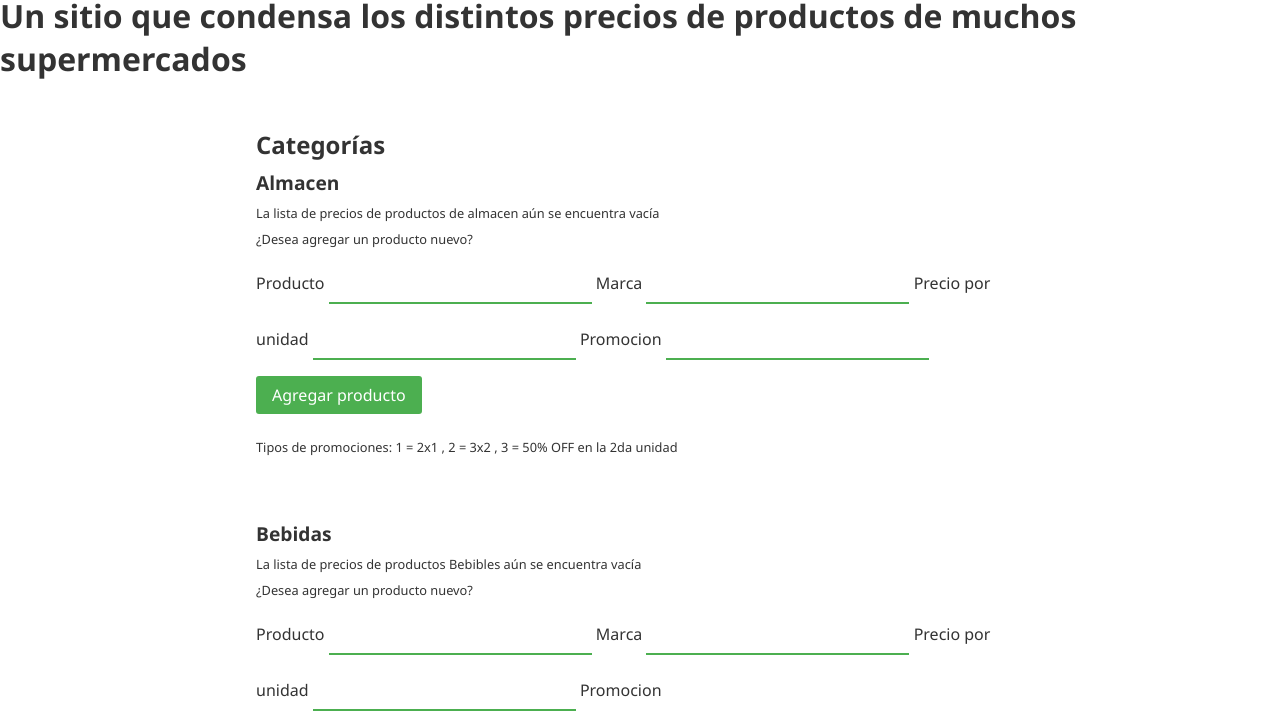
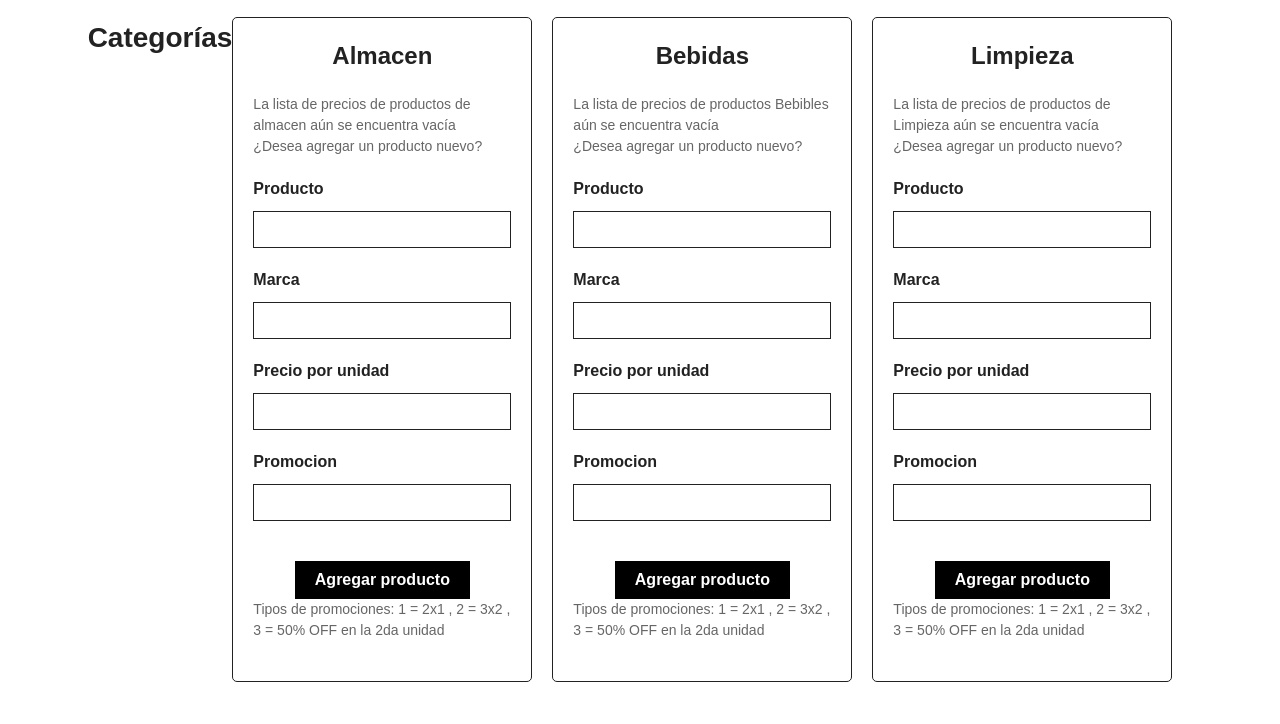
Before and after one commit to GabrielIvanRodriguez/changuito, a plain HTML site: page index.html in a window 1280 px wide. Shown: the part 87-811 px from the top of the page. Drawn offline with Linux system fonts and the light colour scheme.

Commit message:
Entrega 3 final 3

```diff
--- a/script.js
+++ b/script.js
@@ -97,9 +97,7 @@ function eraseProduct (nodo){
         return producto.ident != eraseID;
     }
     let filtered;
-    acumulator--;
-    let acumulatorJson = JSON.stringify(acumulator);
-    localStorage.setItem("acumulator",acumulatorJson);
+
     switch (boxName){
         case "Almacen":
             listNodo.innerHTML=``;
@@ -125,12 +123,12 @@ function eraseProduct (nodo){
             localStorage.setItem("cleaningArr",cleaningJson);
             showProd(cleaningArr,boxNodo);
             break;
-        case "Cuidado personal":
+        case "CuidadoPersonal":
             listNodo.innerHTML=``;
             filtered = personalCareArr.filter(deleteProd);
             personalCareArr = filtered;
-            let personalJson = JSON.stringify(personalArr);
-            localStorage.setItem("personalArr",personalJson);
+            let personalJson = JSON.stringify(personalCareArr);
+            localStorage.setItem("personalCareArr",personalJson);
             showProd(personalCareArr,boxNodo);
             break;
         }
@@ -199,10 +197,10 @@ function newProduct (nod){
                 break;
             case "CuidadoPersonal":
                 listNod.innerHTML=``;
-                personalArr.push(producto);
-                let personalJson = JSON.stringify(personalArr);
-                localStorage.setItem("personalArr",personalJson);
-                showProd(personalArr,boxNod);
+                personalCareArr.push(producto);
+                let personalJson = JSON.stringify(personalCareArr);
+                localStorage.setItem("personalCareArr",personalJson);
+                showProd(personalCareArr,boxNod);
                 break;
             }
         }else{
@@ -327,20 +325,20 @@ let auxDrinks = drinksBox.querySelector(".aux");
 
         //LECTURA E INICIALIZACION PERSONAL CARE
 
-        let personalArr = [];
+        let personalCareArr = [];
 
 
-        if(localStorage.getItem("personalArr") == null){
-            let personalJson = JSON.stringify(personalArr);
-            localStorage.setItem("personalArr",personalJson);
+        if(localStorage.getItem("personalCareArr") == null){
+            let personalJson = JSON.stringify(personalCareArr);
+            localStorage.setItem("personalCareArr",personalJson);
             let emptyPersonal = document.createElement("div");
             emptyPersonal.innerHTML =`<p>La lista de precios de productos de Cuidado personal aún se encuentra vacía</p>
                                     <p>¿Desea agregar un producto nuevo?</p>`
             auxPersonal.append(emptyPersonal);
         }else{
-            personalArr = localStorage.getItem("personalArr");
-            personalArr = JSON.parse(personalArr);
-            if(personalArr.length == 0){
+            personalCareArr = localStorage.getItem("personalCareArr");
+            personalCareArr = JSON.parse(personalCareArr);
+            if(personalCareArr.length == 0){
                 let emptyPersonal = document.createElement("div");
                 emptyPersonal.innerHTML =`<p>La lista de precios de productos de Cuidado personal aún se encuentra vacía</p>
                                         <p>¿Desea agregar un producto nuevo?</p>`
--- a/style.css
+++ b/style.css
@@ -1,125 +1,137 @@
 
+/* Reset de estilos */
 * {
+  box-sizing: border-box;
   margin: 0;
   padding: 0;
-    box-sizing: border-box;
-    font-family: 'Segoe UI', Tahoma, Geneva, Verdana, sans-serif;
-    color: #333;
 }
-/* tamaño de fuente predeterminado y la familia de fuente */
+/* Estilos generales */
 body {
-    font-size: 16px;
   font-family: Arial, sans-serif;
+  background-color: #fff;
+  color: #222;
+  line-height: 1.5;
 }
 
-  /* Configuración de los encabezados */
-  h1 {
-    font-size: 3rem;
-    font-weight: bold;
-    margin-bottom: 1rem;
+.container {
+  max-width: 1200px;
+  margin: 0 auto;
+  padding: 20px;
 }
 
-  h2 {
-    font-size: 2rem;
-    font-weight: bold;
-    margin-bottom: 1rem;
+/* Estilos para la sección Categories */
+#Categories {
+  display: flex;
+  flex-wrap: wrap;
+  justify-content: center;
+  margin-top: 20px;
 }
 
-  h3 {
-    font-size: 1.5rem;
+#Categories h3 {
+  font-size: 28px;
   font-weight: bold;
-    margin-bottom: 0.5rem;
+  text-align: center;
+  margin-bottom: 20px;
 }
 
-  h4 {
-    font-size: 1.2rem;
-    font-weight: bold;
-    margin-bottom: 0.5rem;
+#Categories > div {
+  flex-basis: calc(25% - 20px);
+  margin-right: 20px;
+  margin-bottom: 20px;
 }
 
-  /* Configuración de las tablas */
-  table {
+#Categories > div:last-of-type {
+  margin-right: 0;
+}
+
+#Categories table {
   width: 100%;
   border-collapse: collapse;
-    margin-bottom: 1rem;
+  margin-bottom: 20px;
 }
 
-  thead {
-    background-color: #f5f5f5;
+#Categories table th,
+#Categories table td {
+  padding: 10px;
+  border: 1px solid #222;
+  text-align: center;
 }
 
-  th,
-  td {
-    padding: 0.5rem;
-    text-align: left;
-    border: 1px solid #ddd;
+#Categories table th {
+  font-weight: bold;
+  background-color: #000;
+  color: #fff;
 }
 
-  /* Estilización de los botones y campos de entrada */
-  button,
-  input {
+#Categories .inputs {
+  display: flex;
+  flex-wrap: wrap;
+  margin-bottom: 20px;
+}
+
+#Categories .inputs label {
+  flex-basis: 100%;
+  margin-bottom: 10px;
+  font-weight: bold;
+}
+
+#Categories .inputs input {
+  flex-basis: 100%;
+  margin-bottom: 20px;
+  padding: 10px;
+  border: 1px solid #222;
+}
+
+#Categories .btnNewProd {
+  display: block;
+  margin: 0 auto;
+  padding: 10px 20px;
   border: none;
-    padding: 0.5rem 1rem;
-    margin-bottom: 1rem;
-    font-size: 1rem;
+  background-color: #000;
+  color: #fff;
+  font-size: 16px;
+  font-weight: bold;
   cursor: pointer;
 }
 
-  .btnNewProd {
-    background-color: #4CAF50;
-    color: #fff;
-    border-radius: 3px;
-    transition: all 0.3s ease;
+#Categories .btnNewProd:hover {
+  background-color: #fff;
+  color: #000;
 }
 
-  .btnNewProd:hover {
-    background-color: #3e8e41;
+#Categories fieldset {
+  border: none;
+  margin-bottom: 20px;
 }
 
-  /* Estilización de los campos de entrada */
-  input[type="text"],
-  input[type="number"] {
-    border: none;
-    border-bottom: 2px solid #4CAF50;
-    margin-bottom: 1rem;
-    font-size: 1rem;
+#Categories fieldset p {
+  font-size: 14px;
+  color: #666;
 }
 
-  input[type="text"]:focus,
-  input[type="number"]:focus {
-    outline: none;
-    border-bottom: 2px solid #3e8e41;
-  }
-
-  /* Configuración del contenedor principal */
-  #Categories {
-    max-width: 800px;
-    margin: 0 auto;
-    padding: 2rem 1rem;
-  }
-
-  /* Configuración del contenedor de cada categoría */
-  fieldset {
-    border: none;
-    padding: 0;
-    margin-bottom: 2rem;
-  }
-
-  /* Configuración del contenedor del producto */
+/* Estilos específicos para los div de market, drinks, cleaning y personalCare */
 #market,
 #drinks,
 #cleaning,
 #personalCare {
-    margin-bottom: 2rem;
+  display: flex;
+  flex-wrap: wrap;
+  justify-content: space-between;
+  align-items: center;
+  background-color: #fff;
+  border: 1px solid #222;
+  border-radius: 5px;
+  padding: 20px;
+  margin-bottom: 20px;
 }
 
-  /* Configuración de la leyenda */
-  legend {
-    display: none;
+#market h4,
+#drinks h4,
+#cleaning h4,
+#personalCare h4 {
+  flex-basis: 100%;
+  font-size: 24px;
+  font-weight: bold;
+  margin-bottom: 20px;
+  text-align: center;
 }
-
-  /* Configuración de los mensajes de promoción */
-  fieldset p {
-    margin-top: 0.5rem;
-    font-size: 0.8rem;
-  }
```
Lines whose indentation alone changed are shown as unchanged.
